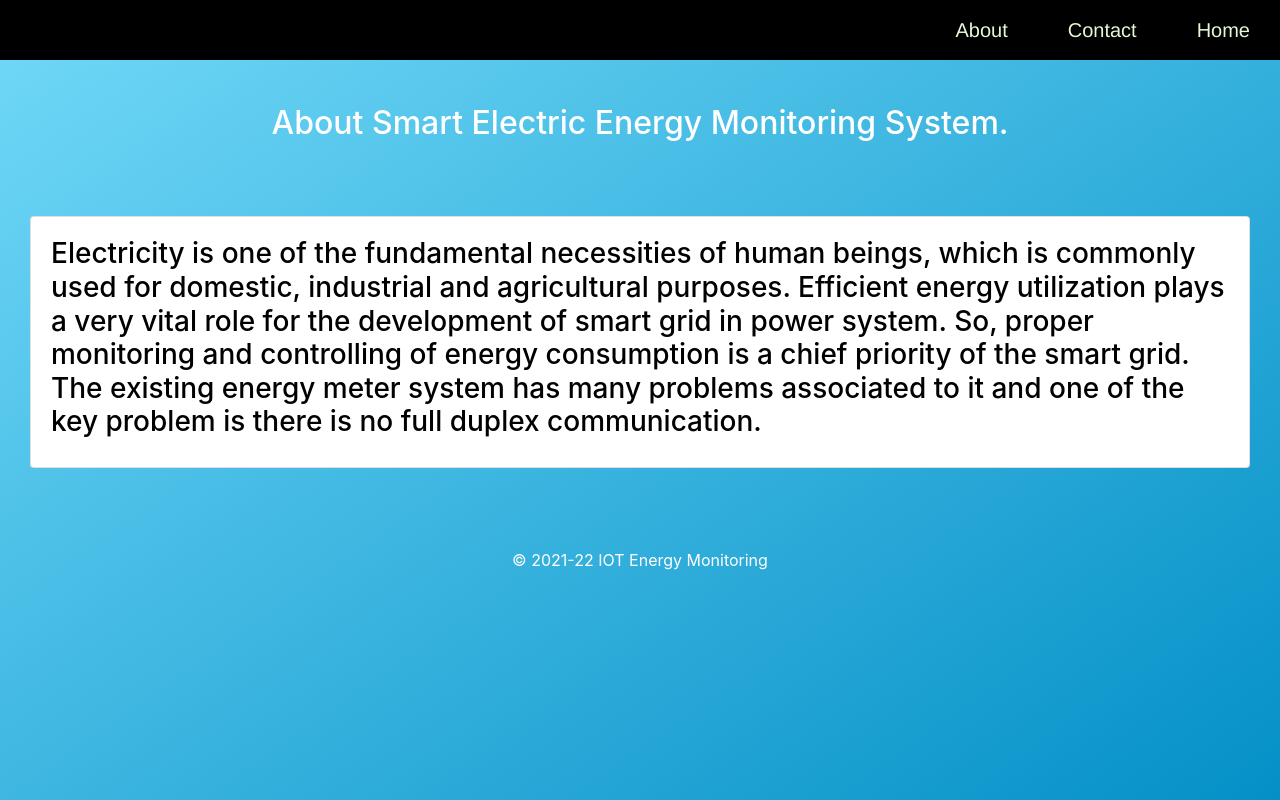
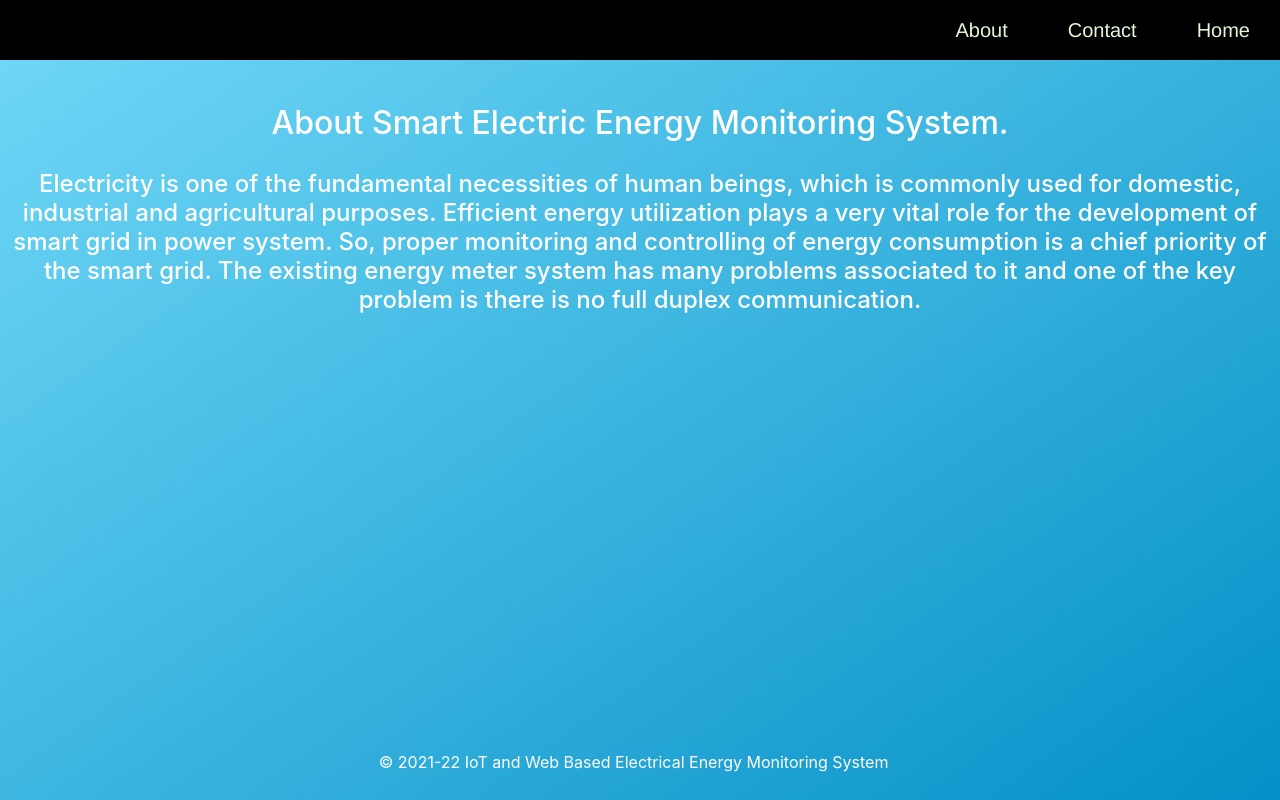
Before and after one commit to SubramanyaKS/Final-year-project, a Flask app: page /about in a window 1280 px wide. Run offline with Flask 2, Linux system fonts and the light colour scheme.

Commit message:
updated about

```diff
--- a/templates/about.html
+++ b/templates/about.html
@@ -15,24 +15,23 @@
             <div class="about">
                 <h2 style="text-align: center;">About Smart Electric Energy Monitoring System.</h2>
             </div>
-            <div class="container-fluid">
-                <div class="row">
-                    <div class="col-12 mt-3">
-                        <div class="card">
-                            <div class="card-horizontal">
-                                <div class="card-body">
-                                    <h3 style="text-justify: auto; color: black;">Electricity is one of the fundamental necessities of human beings, which is commonly used for domestic, industrial and agricultural purposes. Efficient energy utilization plays a very vital role for the development of smart grid in power system. So, proper monitoring and controlling of energy consumption is a chief priority of the smart grid. The existing energy meter system has many problems associated to it and one of the key problem is there is no full duplex communication.</h3>
-                                </div>
-                            </div>
-                        </div>
+            <center>
+            <div class="main">
+                <div class="sub_main" >
+
+                    <div class="right_page">
+                        <h4>Electricity is one of the fundamental necessities of human beings, which is commonly used for domestic, industrial and agricultural purposes. Efficient energy utilization plays a very vital role for the development of smart grid in power system. So, proper monitoring and controlling of energy consumption is a chief priority of the smart grid. The existing energy meter system has many problems associated to it and one of the key problem is there is no full duplex communication.</h4>
                     </div>
+
                 </div>
+            </div>
+            </center>
 
 
             </div>
         </section>
-        <footer class="footer">
-            <p style="text-align: center;">&copy; 2021-22 IOT Energy Monitoring</p>
+        <footer class="footer" style="position: absolute;width:99%;bottom: 0;height: 60px;">
+            <p style="text-align: center;">&copy; 2021-22 IoT and Web Based Electrical Energy Monitoring System</p>
         </footer>
         <script src="https://cdn.jsdelivr.net/npm/bootstrap@4.6.1/dist/js/bootstrap.bundle.min.js"></script>
 
```
